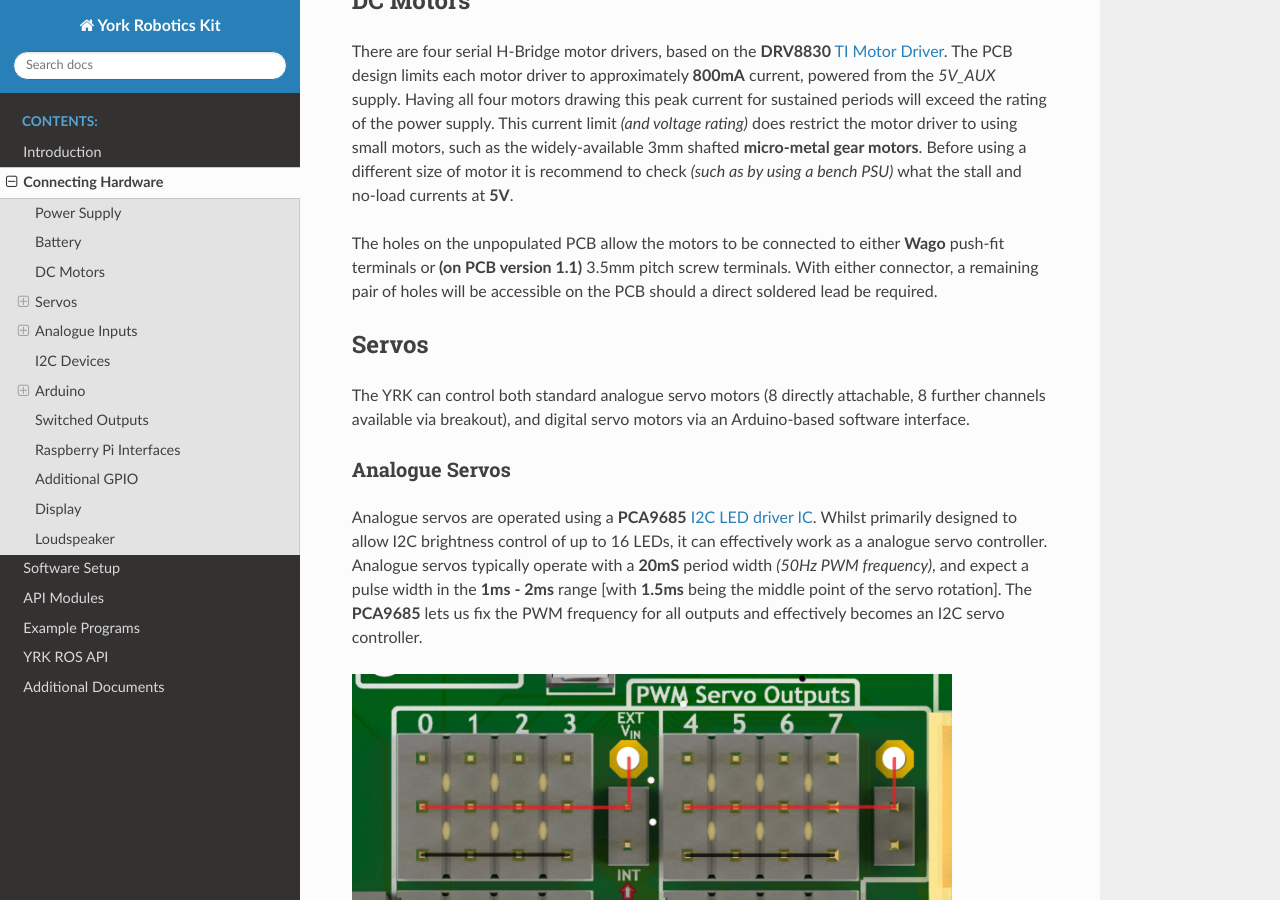
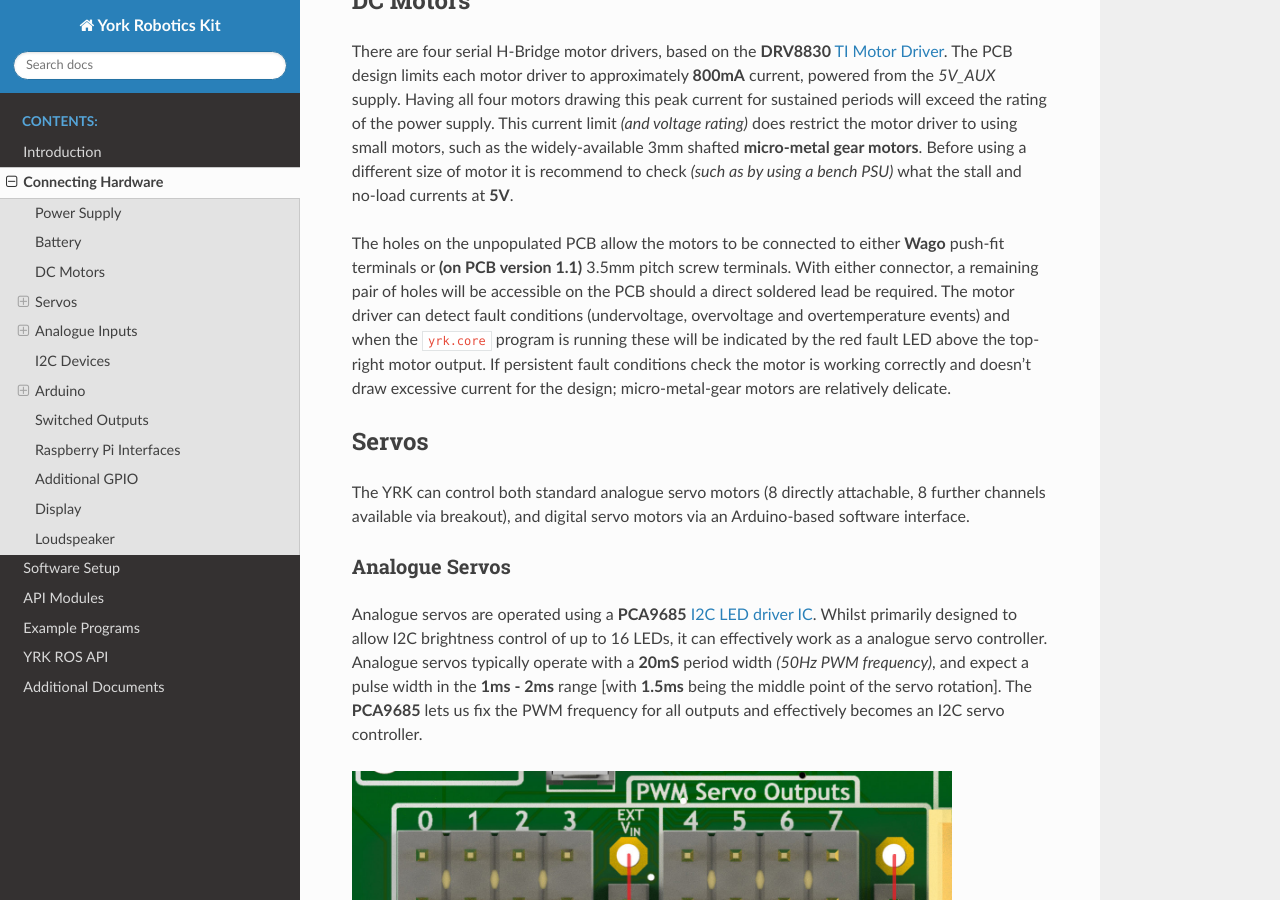
Before and after one commit to yorkrobotlab/yrk, a Sphinx documentation site: the page built from docs/hardware.rst, in a window 1280 px wide and 900 px high, scrolled down 2567 px. Built offline with Sphinx 7.4.7 and the Read the Docs theme 2.0.0, drawn with Linux system fonts in a browser that asks for light colours.

Commit message:
Update docs

```diff
--- a/docs/hardware.rst
+++ b/docs/hardware.rst
@@ -70,7 +70,10 @@ such as the widely-available 3mm shafted **micro-metal gear motors**.  Before us
 PSU)* what the stall and no-load currents at **5V**.
 
 The holes on the unpopulated PCB allow the motors to be connected to either **Wago** push-fit terminals or **(on PCB version 1.1)** 3.5mm pitch screw terminals.
-With either connector, a remaining pair of holes will be accessible on the PCB should a direct soldered lead be required.
+With either connector, a remaining pair of holes will be accessible on the PCB should a direct soldered lead be required.  The motor driver can detect fault
+conditions (undervoltage, overvoltage and overtemperature events) and when the ``yrk.core`` program is running these will be indicated by the red fault LED above
+the top-right motor output.  If persistent fault conditions check the motor is working correctly and doesn't draw excessive current for the design; micro-metal-gear
+motors are relatively delicate.
 
 
 Servos
```
